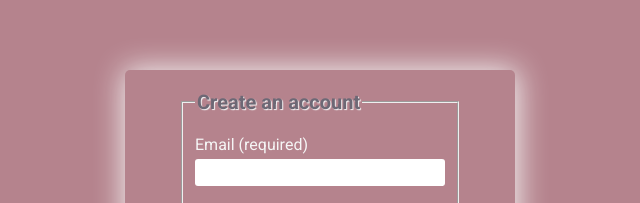
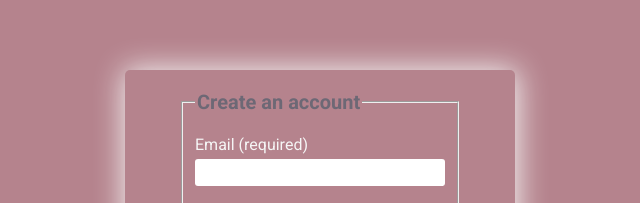
Before and after one commit to AHmyrianska/react-test, a plain HTML site: page index.html in a window 1280 px wide. Shown: the top 203 px of the page, 320-960 px from the left. Drawn offline with Linux system fonts and the light colour scheme.

Commit message:
Changed text-shadow

```diff
--- a/styles.css
+++ b/styles.css
@@ -37,7 +37,6 @@ fieldset {
 legend{
     font-size: 20px;
     color: var(--secondary-color);
-    text-shadow: 1px 1px 1px var(--text-color);
 }
 
 label{
```
